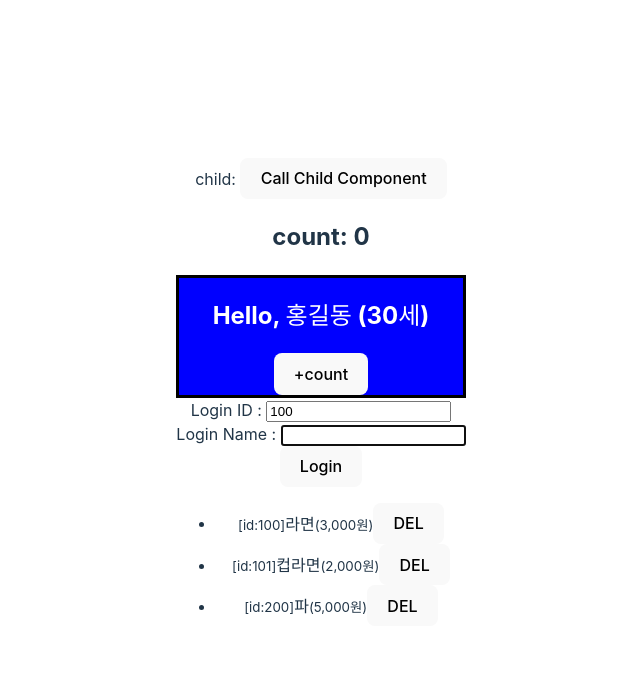
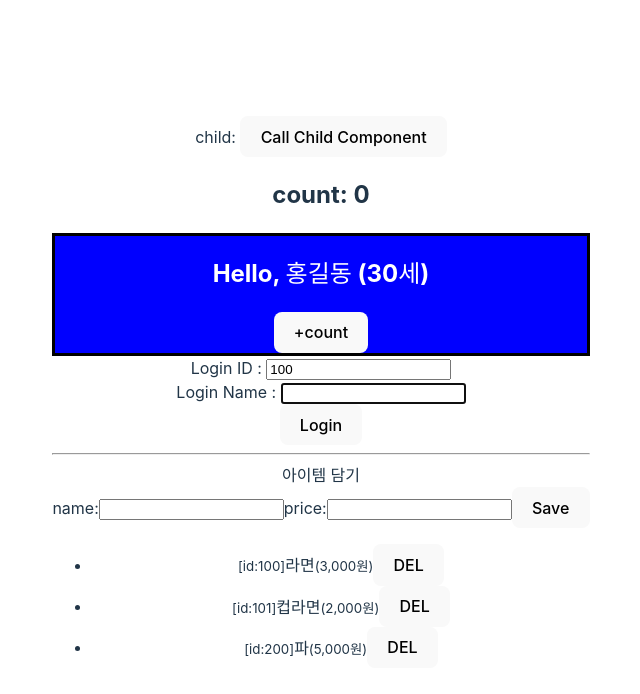
Before and after one commit to Chanmi-Gim/TIL, a React (Vite) app in the folder React/tryThis/rbvite/: page / in a window 1280 px wide. Shown: the top 694 px of the page, without its empty margins (319-959 px from the left). Built offline with nearby package versions, Linux system fonts and the light colour scheme.

Commit message:
feat : addCartItem - name, price를 useRef로 입력받기 - SampleSession의 card에 id, name, price를 가진 item 추가하기

```diff
--- a/React/tryThis/rbvite/src/App.tsx
+++ b/React/tryThis/rbvite/src/App.tsx
@@ -36,9 +36,10 @@
   const [count, setCount] = useState(0);
   const [session, setSession] = useState<Session>(SampleSession);
   const plusCount = () => setCount((count) => count + 1);
-
   const login = ({ id, name }: LoginUser) => {
-    if (!name) return alert('Input users name, Please.');
+    if (!name) {
+      return alert('Input users name, Please.');
+    }
     setSession({ ...session, loginUser: { id, name } });
   };
   const logout = () => {
@@ -52,6 +53,17 @@
     });
   };
   const childRef = useRef<ChildHandler>(null);
+  const addCartItem = (itemName: string, itemPrice: number) => {
+    const id =
+      session.cart
+        .map((cart) => cart.id)
+        .sort()
+        .at(-1) || 0;
+    setSession({
+      ...session,
+      cart: [...session.cart, { id: id + 1, name: itemName, price: itemPrice }],
+    });
+  };
   return (
     <>
       <ChildComponent ref={childRef} />
@@ -64,6 +76,7 @@
         session={session}
         login={login}
         logout={logout}
+        addCartItem={addCartItem}
         removeCartItem={removeCartItem}
       />
     </>
--- a/React/tryThis/rbvite/src/components/My.tsx
+++ b/React/tryThis/rbvite/src/components/My.tsx
@@ -1,3 +1,4 @@
+import { FormEvent, useRef } from 'react';
 import { LoginUser, Session } from '../App';
 import Login from './Login';
 import Profile from './Profile';
@@ -7,6 +8,7 @@
   login: ({ id, name }: LoginUser) => void;
   logout: () => void;
   removeCartItem: (itemId: number) => void;
+  addCartItem: (itemName: string, itemPrice: number) => void;
 };
 
 const My = ({
@@ -14,8 +16,28 @@
   login,
   logout,
   removeCartItem,
+  addCartItem,
 }: Props) => {
   console.log('@@@My');
+  const itemNameRef = useRef<HTMLInputElement>(null);
+  const itemPriceRef = useRef<HTMLInputElement>(null);
+
+  const submit = (e: FormEvent<HTMLFormElement>) => {
+    e.preventDefault();
+    const name = itemNameRef.current?.value;
+    const price = itemPriceRef.current?.value;
+    if (!name) {
+      alert('상품명을 정확히 알려주세요!');
+      return itemNameRef.current?.focus();
+    }
+    if (!price) {
+      alert('가격을 정확히 알려주세요!');
+      return itemPriceRef.current?.focus();
+    }
+    addCartItem(name, Number(price));
+    itemNameRef.current.value = '';
+    itemPriceRef.current.value = '';
+  };
   return (
     <>
       {loginUser ? (
@@ -23,6 +45,13 @@
       ) : (
         <Login login={login} />
       )}
+      <hr></hr>
+      아이템 담기
+      <form onSubmit={submit}>
+        name:<input type='text' ref={itemNameRef}></input>
+        price:<input type='number' ref={itemPriceRef}></input>
+        <button type='submit'>Save</button>
+      </form>
       <ul>
         {cart.map(({ id, name, price }) => (
           <li key={id}>
--- a/React/tryThis/rbvite/tsconfig.json
+++ b/React/tryThis/rbvite/tsconfig.json
@@ -1,8 +1,8 @@
 {
   "compilerOptions": {
-    "target": "ES2020",
+    "target": "ES2022",
     "useDefineForClassFields": true,
-    "lib": ["ES2020", "DOM", "DOM.Iterable"],
+    "lib": ["ES2022", "DOM", "DOM.Iterable"],
     "module": "ESNext",
     "skipLibCheck": true,
 
--- a/React/tryThis/rbvite/vite.config.ts
+++ b/React/tryThis/rbvite/vite.config.ts
@@ -4,4 +4,7 @@
 // https://vitejs.dev/config/
 export default defineConfig({
   plugins: [react()],
+  server: {
+    port: 3000,
+  },
 });
```
